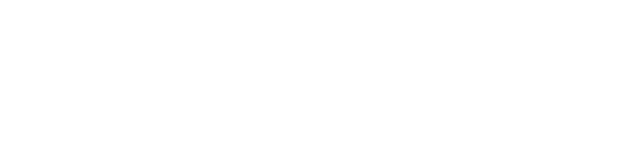
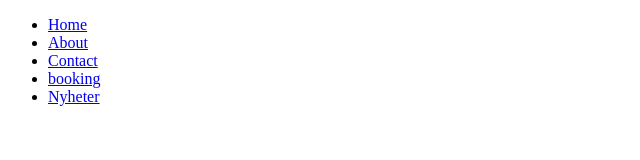
Before and after one commit to ikariLain/Klasson_bar-sport, a plain HTML site: page news.html in a window 1280 px wide. Shown: the whole page, without its empty margins (0-640 px from the left). Drawn offline with Linux system fonts and the light colour scheme.

Commit message:
Add missing navbar

```diff
--- a/news.html
+++ b/news.html
@@ -0,0 +1,19 @@
+<!DOCTYPE html>
+<html lang="en">
+<head>
+    <meta charset="UTF-8">
+    <meta name="viewport" content="width=device-width, initial-scale=1.0">
+    <title>Document</title>
+</head>
+<body>
+    <nav>
+        <ul>
+            <li><a href="index.html">Home</a></li>
+            <li><a href="about.html">About</a></li>
+            <li><a href="contact.html">Contact</a></li>
+            <li><a href="booking.html">booking</a>
+            <li><a href="news.html">Nyheter</a></li>
+        </ul>
+    </nav>
+</body>
+</html>
```
Also changed, not shown: booking.html (+19 -0 lines), contact.html (+19 -0 lines), index.html (+2 -0 lines).
